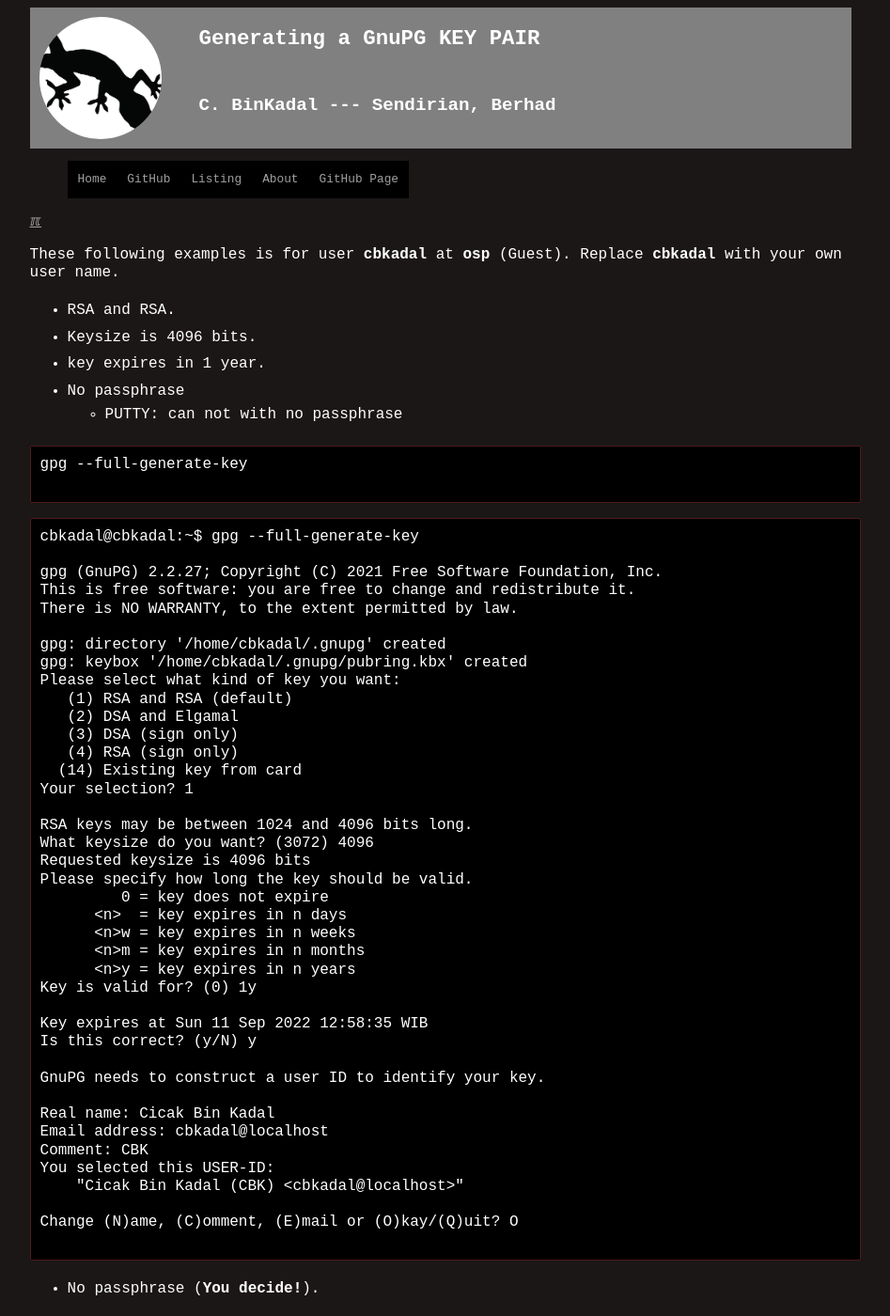
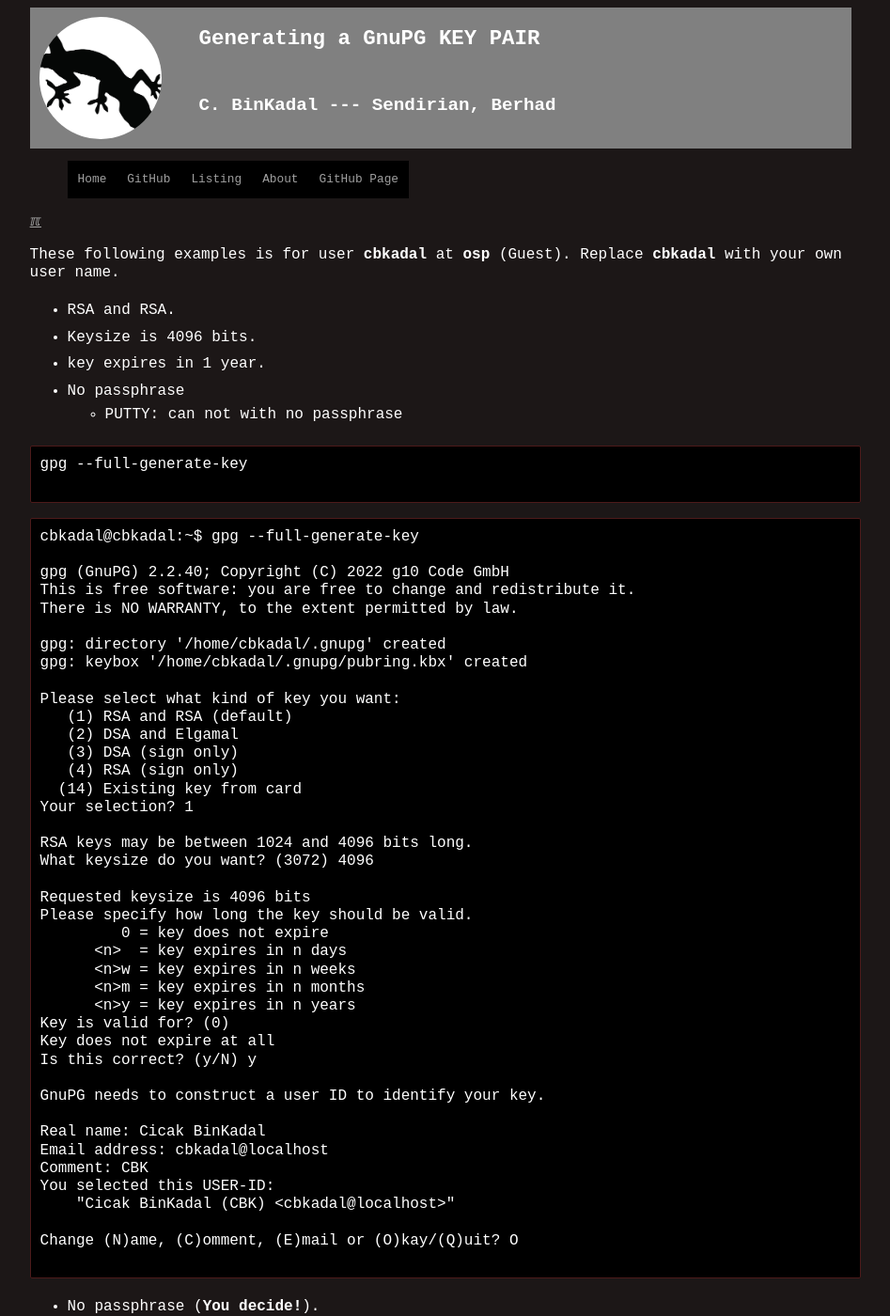
Before and after one commit to os2xx/doit, a Jekyll site: the page built from 048.md, in a window 1280 px wide and 1400 px high. Shown: the whole window at 94% size, without its empty margins (166-1113 px from the left). Built offline with Jekyll 4.4.1, drawn with Linux system fonts in a browser that asks for light colours; some of the changed text lies outside the part shown.

Commit message:
modified:   004.md 048.md

````diff
--- a/048.md
+++ b/048.md
@@ -21,12 +21,13 @@ gpg --full-generate-key
 ```
 cbkadal@cbkadal:~$ gpg --full-generate-key
 
-gpg (GnuPG) 2.2.27; Copyright (C) 2021 Free Software Foundation, Inc.
+gpg (GnuPG) 2.2.40; Copyright (C) 2022 g10 Code GmbH
 This is free software: you are free to change and redistribute it.
 There is NO WARRANTY, to the extent permitted by law.
 
 gpg: directory '/home/cbkadal/.gnupg' created
 gpg: keybox '/home/cbkadal/.gnupg/pubring.kbx' created
+
 Please select what kind of key you want:
    (1) RSA and RSA (default)
    (2) DSA and Elgamal
@@ -37,6 +38,7 @@ Your selection? 1
 
 RSA keys may be between 1024 and 4096 bits long.
 What keysize do you want? (3072) 4096
+
 Requested keysize is 4096 bits
 Please specify how long the key should be valid.
          0 = key does not expire
@@ -44,18 +46,17 @@ Please specify how long the key should be valid.
       <n>w = key expires in n weeks
       <n>m = key expires in n months
       <n>y = key expires in n years
-Key is valid for? (0) 1y
-
-Key expires at Sun 11 Sep 2022 12:58:35 WIB
+Key is valid for? (0)
+Key does not expire at all
 Is this correct? (y/N) y
 
 GnuPG needs to construct a user ID to identify your key.
 
-Real name: Cicak Bin Kadal
+Real name: Cicak BinKadal
 Email address: cbkadal@localhost
 Comment: CBK
 You selected this USER-ID:
-    "Cicak Bin Kadal (CBK) <cbkadal@localhost>"
+    "Cicak BinKadal (CBK) <cbkadal@localhost>"
 
 Change (N)ame, (C)omment, (E)mail or (O)kay/(Q)uit? O
 
@@ -74,22 +75,17 @@ We need to generate a lot of random bytes. It is a good idea to perform
 some other action (type on the keyboard, move the mouse, utilize the
 disks) during the prime generation; this gives the random number
 generator a better chance to gain enough entropy.
-We need to generate a lot of random bytes. It is a good idea to perform
-some other action (type on the keyboard, move the mouse, utilize the
-disks) during the prime generation; this gives the random number
-generator a better chance to gain enough entropy.
 
 gpg: /home/cbkadal/.gnupg/trustdb.gpg: trustdb created
-gpg: key 60914D29C01C81F1 marked as ultimately trusted
 gpg: directory '/home/cbkadal/.gnupg/openpgp-revocs.d' created
 gpg: revocation certificate stored as
-     '/home/cbkadal/.gnupg/openpgp-revocs.d/CE17E9DB8AD01794E3BAE98B60914D29C01C81F1.rev'
+'/home/cbkadal/.gnupg/openpgp-revocs.d/09DF7AB3750C81B9469B042466AEE6D3E959C516.rev'
 public and secret key created and signed.
 
-pub   rsa4096 2021-09-11 [SC] [expires: 2022-09-11]
-      CE17E9DB8AD01794E3BAE98B60914D29C01C81F1
-uid                      Cicak Bin Kadal (CBK) <cbkadal@localhost>
-sub   rsa4096 2021-09-11 [E] [expires: 2022-09-11]
+pub   rsa4096 2024-09-07 [SC]
+      09DF7AB3750C81B9469B042466AEE6D3E959C516
+uid                      Cicak BinKadal (CBK) <cbkadal@localhost>
+sub   rsa4096 2024-09-07 [E]
 
 cbkadal@cbkadal:~$
 
--- a/_config.yml
+++ b/_config.yml
@@ -1,4 +1,4 @@
-version:          "Fri 06 Sep 2024 05:00"
+version:          "Sat 07 Sep 2024 15:00"
 copyright:        "2021-2024"
 title:            "This Is How Me Do It!"
 author:           "C. BinKadal"
````
Also changed, not shown: 004.md (+1 -1 lines).
